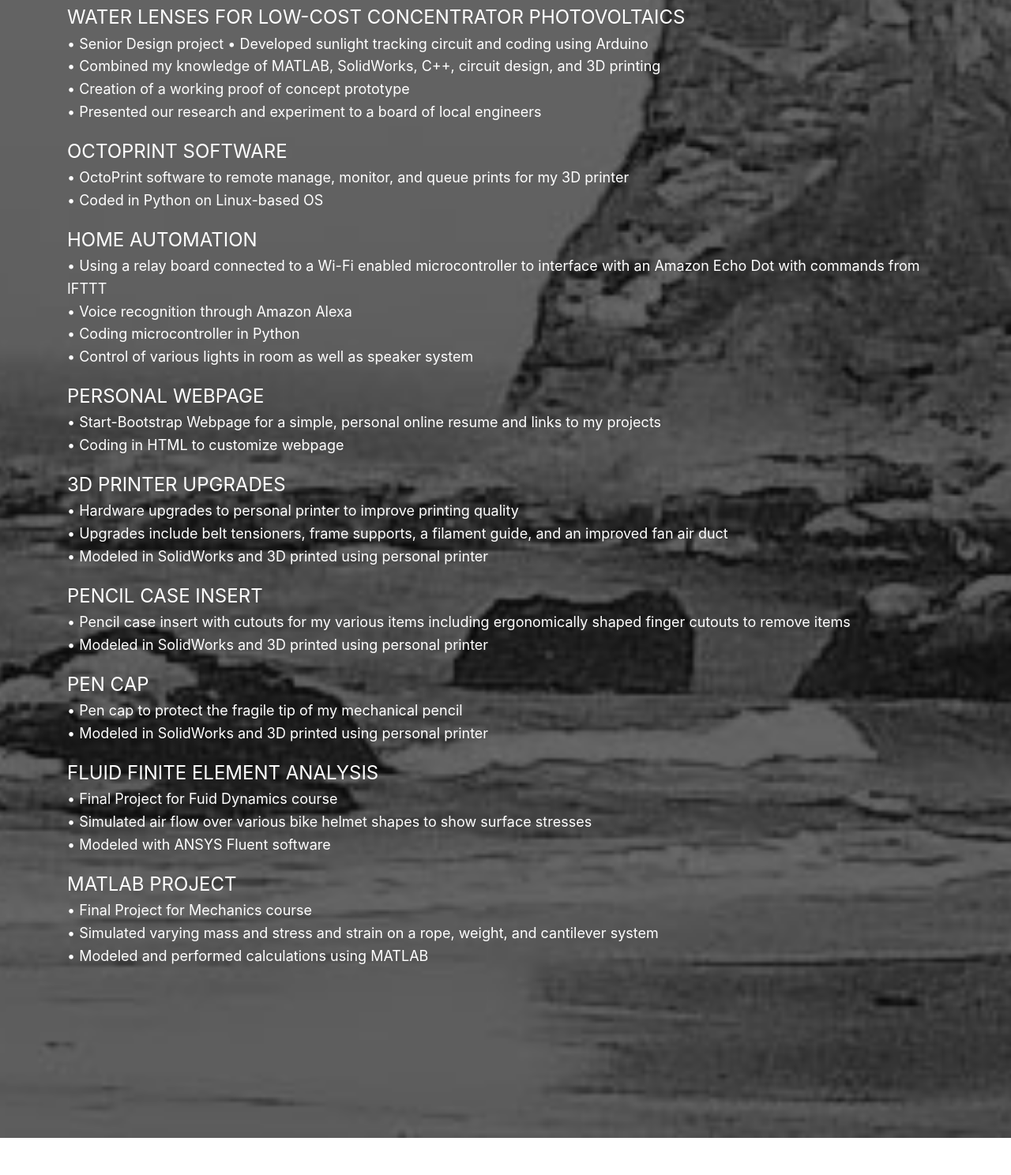
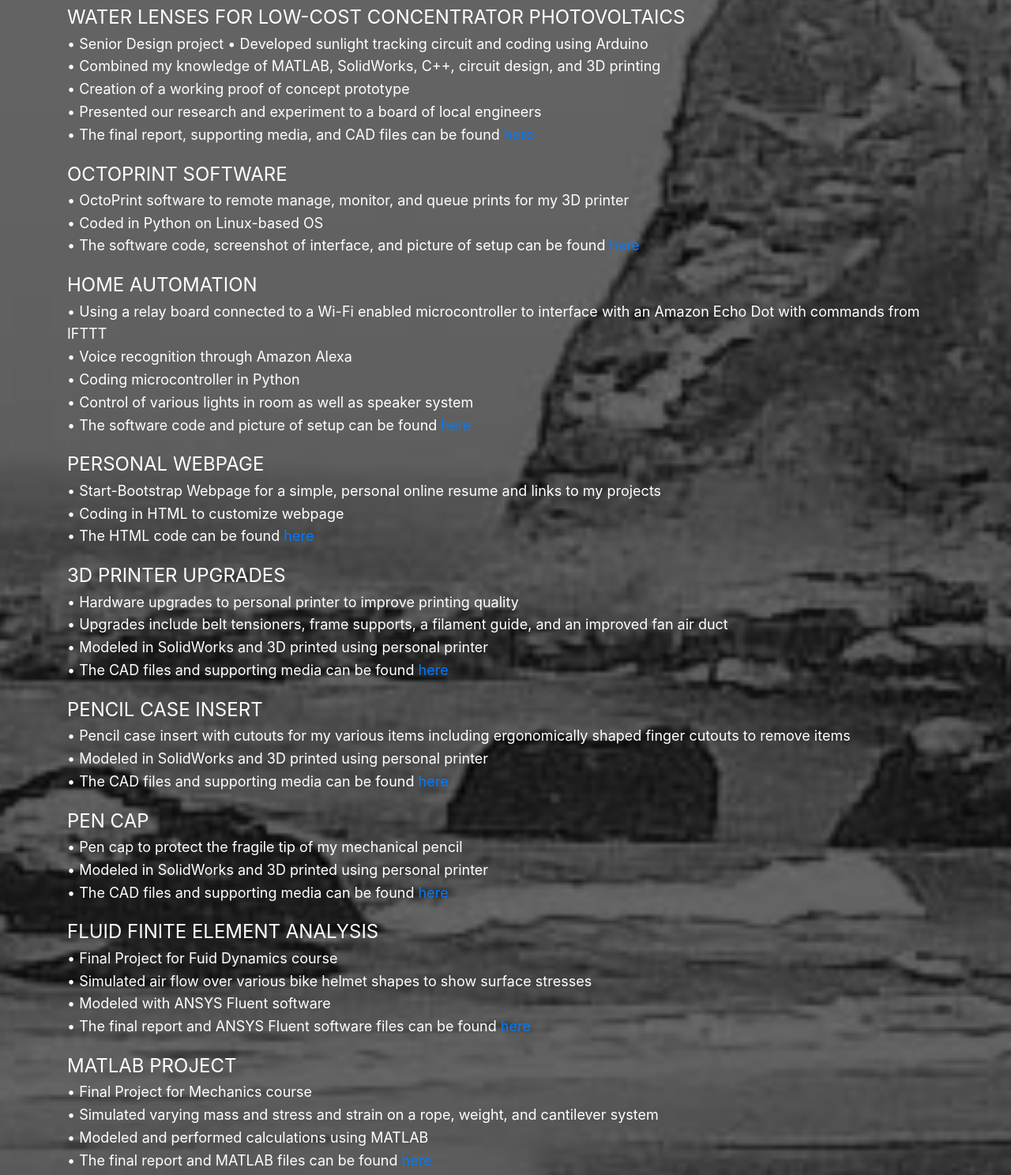
Before and after one commit to deepnana/deepnana.github.io, a website with bundled scripts: page index.html in a window 1280 px wide. Shown: the part 1976-3464 px from the top of the page at 79% size. Built offline with nearby package versions, Linux system fonts and the light colour scheme.

Commit message:
Adding to projects section

```diff
--- a/index.html
+++ b/index.html
@@ -103,11 +103,13 @@
   •	Combined my knowledge of MATLAB, SolidWorks, C++, circuit design, and 3D printing<br>
   •	Creation of a working proof of concept prototype<br>
   •	Presented our research and experiment to a board of local engineers<br>
+  •	The final report, supporting media, and CAD files can be found <a href="https://drive.google.com/open?id=1qbL-fJSe6NzGFO7rdP216epK-EwfI6D3">here</a><br>
 </p>
 
 <p align=left><font size="+2">OCTOPRINT SOFTWARE</font><br>
   •	OctoPrint software to remote manage, monitor, and queue prints for my 3D printer<br>
   •	Coded in Python on Linux-based OS<br>
+  •	The software code, screenshot of interface, and picture of setup can be found <a href="https://github.com/deepnana/octopi-deep-nana">here</a><br>
 </p>
 
 <p align=left><font size="+2">HOME AUTOMATION</font><br>
@@ -115,39 +117,46 @@
   •	Voice recognition through Amazon Alexa<br>
   •	Coding microcontroller in Python<br>
   •	Control of various lights in room as well as speaker system<br>
+  •	The software code and picture of setup can be found <a href="https://github.com/deepnana/home-automation">here</a><br>
 </p>
 
 <p align=left><font size="+2">PERSONAL WEBPAGE</font><br>
   •	Start-Bootstrap Webpage for a simple, personal online resume and links to my projects<br>
   •	Coding in HTML to customize webpage<br>
+  •	The HTML code can be found <a href="https://github.com/deepnana/deepnana.github.io">here</a><br>
 </p>
 
 <p align=left><font size="+2">3D PRINTER UPGRADES</font><br>
   •	Hardware upgrades to personal printer to improve printing quality<br>
   •	Upgrades include belt tensioners, frame supports, a filament guide, and an improved fan air duct<br>
   •	Modeled in SolidWorks and 3D printed using personal printer<br>
+  •	The CAD files and supporting media can be found <a href="https://drive.google.com/open?id=1vXYKS9nXx0cWSF7bSXykQzJB_soeK4A_">here</a><br>
 </p>
 
 <p align=left><font size="+2">PENCIL CASE INSERT</font><br>
   •	Pencil case insert with cutouts for my various items including ergonomically shaped finger cutouts to remove items<br>
   •	Modeled in SolidWorks and 3D printed using personal printer<br>
+  •	The CAD files and supporting media can be found <a href="https://drive.google.com/open?id=1x4Mb0dKt9UAmr6jLdg9c_tQvQJ5kyQON">here</a><br>
 </p>
 
 <p align=left><font size="+2">PEN CAP</font><br>
   •	Pen cap to protect the fragile tip of my mechanical pencil<br>
   •	Modeled in SolidWorks and 3D printed using personal printer<br>
+  •	The CAD files and supporting media can be found <a href="https://drive.google.com/open?id=1iH3MptbllqZi6kEHYTeJrgojYlqcVlE4">here</a><br>
 </p>
 
 <p align=left><font size="+2">FLUID FINITE ELEMENT ANALYSIS</font><br>
   •	Final Project for Fuid Dynamics course<br>
   •	Simulated air flow over various bike helmet shapes to show surface stresses<br>
   •	Modeled with ANSYS Fluent software<br>
+  •	The final report and ANSYS Fluent software files can be found <a href="https://drive.google.com/open?id=1Kb6NuefKV4CPo7dpxoLO1AT_jVvVajkK">here</a><br>
 </p>
 
 <p align=left><font size="+2">MATLAB PROJECT</font><br>
   •	Final Project for Mechanics course<br>
   •	Simulated varying mass and stress and strain on a rope, weight, and cantilever system<br>
   •	Modeled and performed calculations using MATLAB<br>
+  •	The final report and MATLAB files can be found <a href="https://drive.google.com/open?id=18o3-tARikSw2NBSOn_LDCErCiVo8F8Wn">here</a><br>
 </p>
     </section>
 
```
